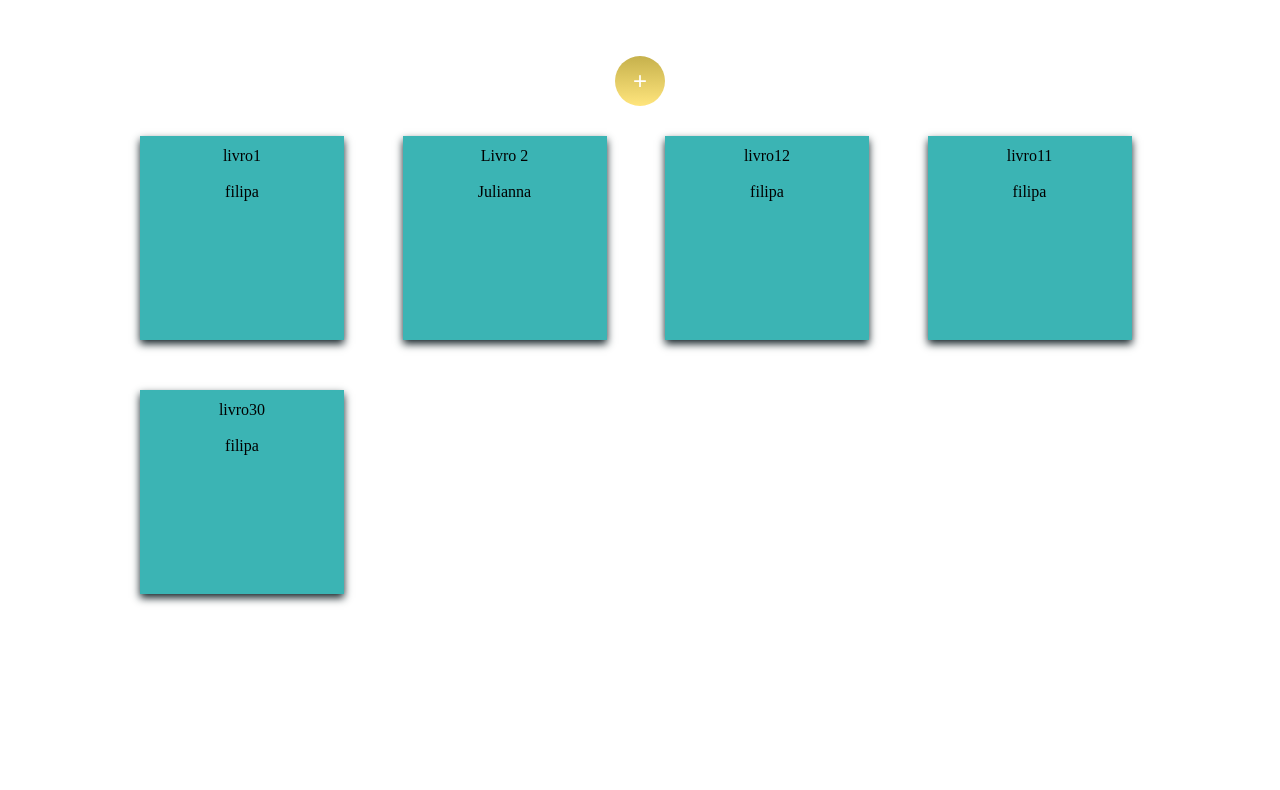
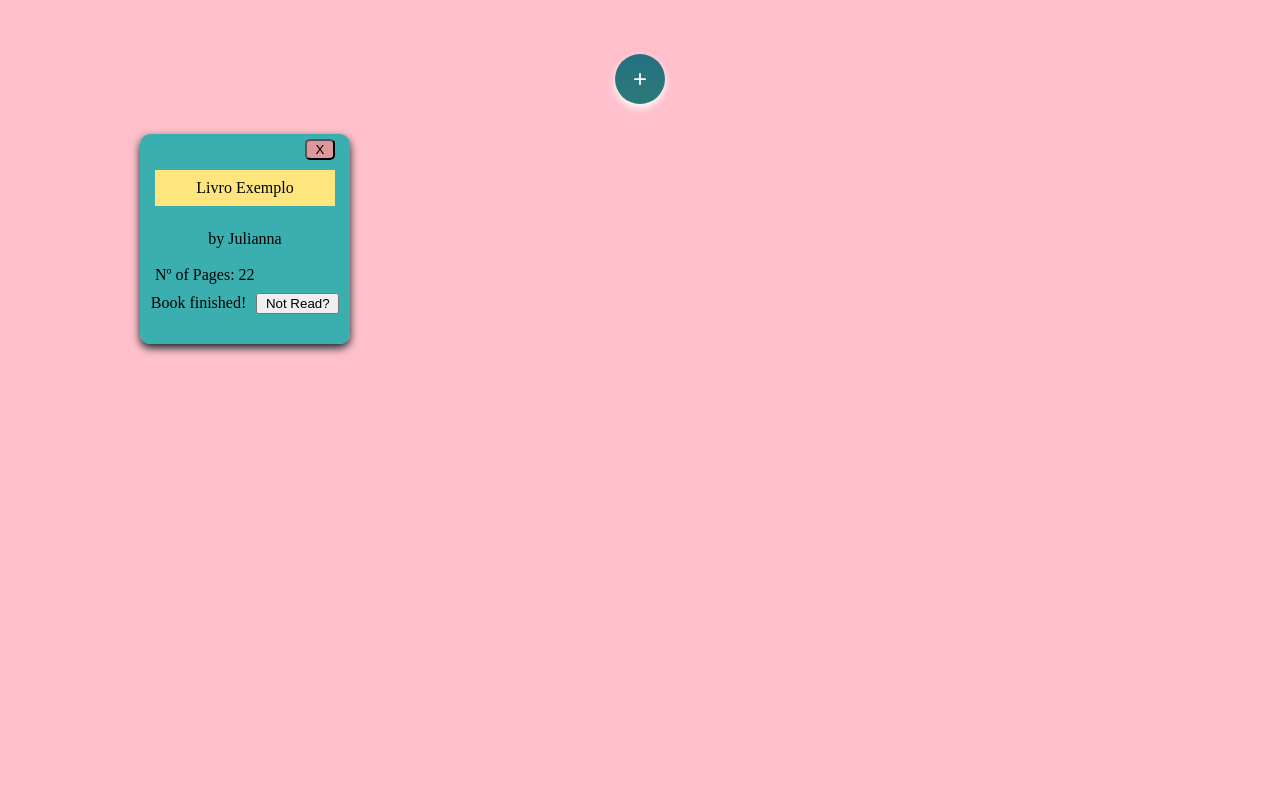
Before and after one commit to Filipa-SRocha/library, a plain HTML site: page index.html in a window 1280 px wide. Shown: the part 54-844 px from the top of the page. Drawn offline with Linux system fonts and the light colour scheme.

Commit message:
Add book read status function and style

```diff
--- a/index.html
+++ b/index.html
@@ -8,12 +8,15 @@
     <link rel="stylesheet" href="./resources/main.css">
 </head>
 <body>
+    <header>
+        <h1>My library</h1>
+    </header>
     <div id="container">
         <button id="add-book" type="form">+</button>
         <div class="book-form">
             <div class="form-container">
-                <input type="text" name="title" id="title" placeholder="Book Title" required><br>
-                <input type="text" name="author" id="author" placeholder="Author Name" required><br>
+                <input type="text" name="title" id="title-form" placeholder="Book Title" required><br>
+                <input type="text" name="author" id="author-form" placeholder="Author Name" required><br>
                 <input type="number" name="total-pages" id="total-pages" required>
                 <div id="form-button-container">
                     <button value="submit" class="form-button" id="submit-button" >Submit</button>
--- a/main.js
+++ b/main.js
@@ -1,17 +1,35 @@
 let myLibrary = [];
 
-function Book(title, author, pages) {
+function Book(title, author, pages, status=true) {
     this.title = title
     this.author = author
     this.pages = pages
+    this.status = status
+}
+
+Book.prototype.readPagesToggle= function(){
+    this.status= !this.status
+    //console.log(checkstatus);
 }
 
 function addBookToLibrary(book){
     myLibrary.push(book);
+    displayBook(book);
 }
 
 function displayLibrary(){
     myLibrary.forEach((book) => displayBook(book));
+    events();
+}
+
+function resetLibrary(){
+    let container= document.querySelector("#library-container");
+    let libraryGrid = document.querySelector("#book-grid");
+    libraryGrid.remove();
+    let newLibraryGrid = document.createElement("div");
+    newLibraryGrid.id="book-grid";
+
+    container.appendChild(newLibraryGrid);
 }
 
 function openForm(){
@@ -27,49 +45,125 @@ function closeForm(){
 
 function createBook(){
     form= document.querySelector(".form-container");
-    let title = document.querySelector("#title").value;
-    let author = document.querySelector("#author").value;
+    let title = document.querySelector("#title-form").value;
+    let author = document.querySelector("#author-form").value;
     let totalPages = document.querySelector("#total-pages").value;
     let livro = new Book(title, author, totalPages);
     addBookToLibrary(livro);
-    displayBook(livro);
+    resetLibrary();
+    displayLibrary();
 }
 
 function displayBook(book){
     let libraryGrid=document.querySelector("#book-grid");
+    index=myLibrary.indexOf(book);
 
+    //make bookCard element
     let bookCard = document.createElement("div");
     bookCard.classList.add("book-card");
-    bookCard.innerHTML = `<div class = "title">${book.title}</div>
-                            <div class = "book-info">${book.author}</div>`;
+
+    //remove-button
+    let divHeader= document.createElement("div");
+    divHeader.classList.add("book-header");
+    let removeButton=document.createElement("button");
+    removeButton.classList.add("remove");
+    removeButton.setAttribute("data-index", `${index}`);
+    removeButton.textContent="X";
+    divHeader.appendChild(removeButton);
+    bookCard.appendChild(divHeader);
+
+    //bookCard Title
+    let divTitle= document.createElement("div");
+    divTitle.classList.add("book-title");
+    let hTitle = document.createElement("h2");
+    hTitle.textContent=`${book.title}`;
+    divTitle.appendChild(hTitle);
+    bookCard.appendChild(divTitle);
+
+    //other info
+    let divInfo= document.createElement("div");
+    divInfo.classList.add("book-info");
+        //author
+    let pAuthor = document.createElement("p");
+    pAuthor.id = "author";
+    pAuthor.textContent=`by ${book.author}`;
+    divInfo.appendChild(pAuthor);
+        //n of pages
+    let pPages = document.createElement("p")
+    pPages.id="pages";
+    pPages.textContent=`Nº of Pages: ${book.pages}`
+    divInfo.appendChild(pPages);
+
+    bookCard.appendChild(divInfo);
+
+    // read status
+    let divReadStatus= document.createElement("div");
+    divReadStatus.classList.add("read-status-container");
+    let readStatusButton= document.createElement("button");
+    let readStatusLabel= document.createElement("label");
+    readStatusButton.id="read-status";
+    readStatusButton.setAttribute("data-index", `${index}`);
+    if (book.status == true){
+        readStatusLabel.textContent="Book finished!";
+        readStatusButton.textContent="Not Read?";
+    }
+    else{
+        readStatusLabel.textContent="Still Reading...";
+        readStatusButton.textContent="Completed?";
+        bookCard.setAttribute("class", "not-read-card");
+    }
+    divReadStatus.appendChild(readStatusLabel);
+    divReadStatus.appendChild(readStatusButton);
+    bookCard.appendChild(divReadStatus);
+
     libraryGrid.appendChild(bookCard);
-
+   // book.readPagesToggle();
 }
 
-livro1 = new Book("livro1", "filipa",22);
-livro2 = new Book("Livro 2", "Julianna",22);
-livro3 = new Book("livro12", "filipa",33);
-livro4 = new Book("livro11", "filipa",333);
-livro5 = new Book("livro30", "filipa",44);
+function removeCard(btnRemove){
+    index=btnRemove.getAttribute("data-index");
+    myLibrary.splice(index,1);
+    update();
+}
 
+function update(){
+    resetLibrary();
+    displayLibrary();
+}
 
-addBookToLibrary(livro1);
+livro2 = new Book("Livro Exemplo", "Julianna", 22);
 addBookToLibrary(livro2);
-addBookToLibrary(livro3);
-addBookToLibrary(livro4);
-addBookToLibrary(livro5);
 
+function events(){
+    // form buttons events
+    let formButton = document.querySelector("#add-book");
+    let insideFormButton = document.querySelectorAll(".form-button");
+    let submit = document.querySelector("#submit-button");
 
-displayLibrary();
+    formButton.addEventListener("click", openForm);
+    submit.addEventListener("click", createBook);
 
+    insideFormButton.forEach(btn  =>{
+        btn.addEventListener("click", closeForm);
+    });
 
+    // book remove button
+    let remove = document.getElementsByClassName("remove");
+    for (let i=0; i<remove.length; i++){
+        remove[i].addEventListener("click", function(){
+            removeCard(remove[i]);
+        })
+    }
 
-let formButton = document.querySelector("#add-book");
-let insideFormButton = document.querySelectorAll(".form-button");
-let submit = document.querySelector("#submit-button");
-formButton.addEventListener("click", openForm);
-submit.addEventListener("click", createBook);
+    //book read status button
+    let readStatus= document.querySelectorAll("#read-status");
+    readStatus.forEach(btn => {
+        btn.addEventListener("click", function(){
+            console.log(myLibrary[btn.getAttribute("data-index")].readPagesToggle());
+            console.log(myLibrary[btn.getAttribute("data-index")].status);
+            update();
+        });
+    });
+}
 
-insideFormButton.forEach(btn  =>{
-    btn.addEventListener("click", closeForm);
-});
+events();
--- a/resources/main.css
+++ b/resources/main.css
@@ -1,16 +1,24 @@
 body{
-    background: white;
+    background: pink;
+}
+header{
+    background: #e0979c;
+}
+h1{
+    font-size: xx-large;
+    padding: 10px;
+    font-family:monospace;
 }
 
 #container{
-    margin:50px auto;
+    margin:10px auto 50px auto;
     width: fit-content;
     padding: 50px;
 }
 
 #add-book{
-    margin: 10px auto;
-    background-image: linear-gradient(#c6b14c,#ffe57d);
+    margin: 2px auto 10px auto;
+    background-image: linear-gradient(rgb(37, 112, 131),#2b7a78);
     display: block;
     padding: 10px;
     color: rgb(255, 255, 255);
@@ -20,39 +28,11 @@ body{
     height: 50px;
     border-radius: 50%;
     box-shadow: 0 4px 8px 0 white;
-
 }
 
 #add-book:hover{
     box-shadow: 0 3px 30px 0 white;
 
-}
-
-#book-grid{
-    display: grid;
-    grid-template-columns: repeat(4, 1fr);
-    grid-template-rows: repeat(3, 1fr);
-    grid-gap: 50px;
-    width: 1000px;
-    height: fit-content;
-    padding: 20px;
-}
-
-.book-card{
-    background: #2caeaeec;
-    box-shadow: 0 4px 8px 0 #17252a;
-    text-align: center;
-    padding:2px;
-    width: 200px;
-    height: 200px;
-}
-
-.title{
-    padding: 10px;
-}
-
-.book-info{
-    padding: 10px;
 }
 
 .form-container{
@@ -86,3 +66,63 @@ input{
 #form-button-container{
     margin: 100px 20px 20px 350px;
 }
+
+#book-grid{
+    display: grid;
+    grid-template-columns: repeat(4, 1fr);
+    grid-template-rows: repeat(3, 1fr);
+    grid-gap: 50px;
+    width: 1000px;
+    height: fit-content;
+    padding: 20px;
+}
+/*---------book card----------*/
+
+.book-card, .not-read-card{
+    background: #2caeaeec;
+    box-shadow: 0 4px 8px 0 #17252a;
+    text-align: center;
+    padding:5px;
+    width: 200px;
+    height: 200px;
+    border-radius: 10px;
+}
+
+.not-read-card{
+    background: grey;
+}
+
+.remove{
+    background: #e0979c;
+    border-radius: 20%;
+    width: 30px;
+    margin-left: 150px;
+}
+
+.book-title{
+    margin: 10px;
+    background: #ffe57d;
+    padding: 10px;
+}
+
+.title{
+    padding: 20px;
+}
+
+.book-info{
+    padding: 10px;
+}
+
+#author{
+    margin: 5px;
+}
+
+#pages{
+    margin-top: 20px;
+    text-align: left;
+}
+
+#read-status{
+    width: 83px;
+    margin-left: 10px;
+}
```
